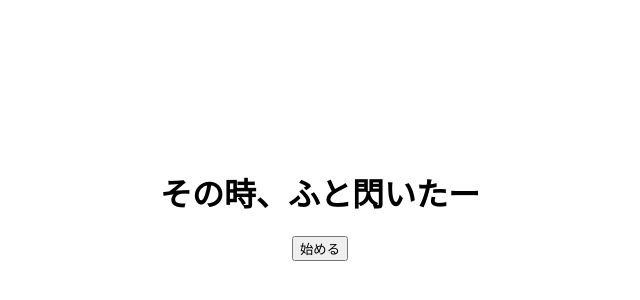
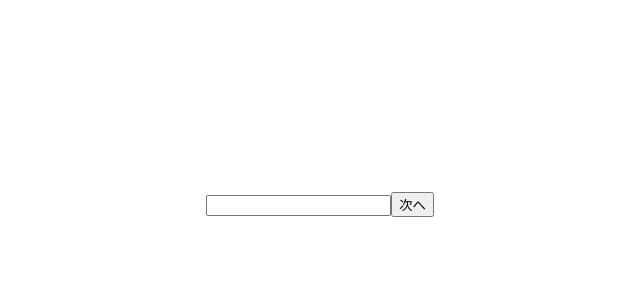
Before and after one commit to miyabin66/hirameiter, a Next.js app: page / in a window 1280 px wide. Shown: the part 196-496 px from the top of the page, without its empty margins (320-960 px from the left). Built offline with nearby package versions, Linux system fonts and the light colour scheme.

Commit message:
最低限必要なもの

```diff
--- /dev/null
+++ b/components/background.tsx
@@ -0,0 +1,10 @@
+import {useRef} from 'react'
+import style from '~/styles/background.module.scss'
+
+const background = (props) => {
+  return (
+    <p>background</p>
+  )
+}
+
+export default background
--- /dev/null
+++ b/components/complete.tsx
@@ -0,0 +1,10 @@
+import {useRef} from 'react'
+import style from '~/styles/background.module.scss'
+
+const complete = (props) => {
+  return (
+    <p>complete</p>
+  )
+}
+
+export default complete
--- /dev/null
+++ b/components/name.tsx
@@ -0,0 +1,18 @@
+import {useRef} from 'react'
+import style from '~/styles/name.module.scss'
+
+const name = (props) => {
+  const nameInput = useRef(null)
+  const setName = () => {
+    props.setName(nameInput.current.value)
+    props.setScene('background')
+  }
+  return(
+    <div className={style.name}>
+      <input type='text' className={style.name__input} ref={nameInput}></input>
+      <button onClick={setName}>次へ</button>
+    </div>
+  )
+}
+
+export default name
--- a/components/top.tsx
+++ b/components/top.tsx
@@ -1,5 +1,4 @@
 import style from '~/styles/top.module.scss'
-import { useState } from 'react'
 
 const top = (props) => {
   return(
--- a/pages/index.tsx
+++ b/pages/index.tsx
@@ -1,16 +1,25 @@
 import Default from '~/layouts/default'
 import Top from '~/components/top'
+import Name from '~/components/name'
+import Background from '~/components/background'
+import Complete from '~/components/complete'
 import style from '~/styles/index.module.scss'
 import { useState } from 'react'
 
 const index = () => {
-  const [scene, setScene] = useState('top')
+  const [scene, setScene] = useState('name')
+  const [name, setName] = useState('')
+  const [background, setBackground] = useState('')
   const AppearScene = () => {
     switch (scene) {
       case 'top':
         return <Top setScene={setScene} />
       case 'name':
-        return <div>name</div>
+        return <Name setScene={setScene} setName={setName} />
+      case 'picture':
+        return <Background setScene={setScene} setBackground={setBackground} />
+      case 'complete':
+        return <Complete setScene={setScene} name={name} background={background} />
       default:
         break
     }
```
Also changed, not shown: styles/background.module.scss (added), styles/complete.module.scss (added), styles/name.module.scss (added).
